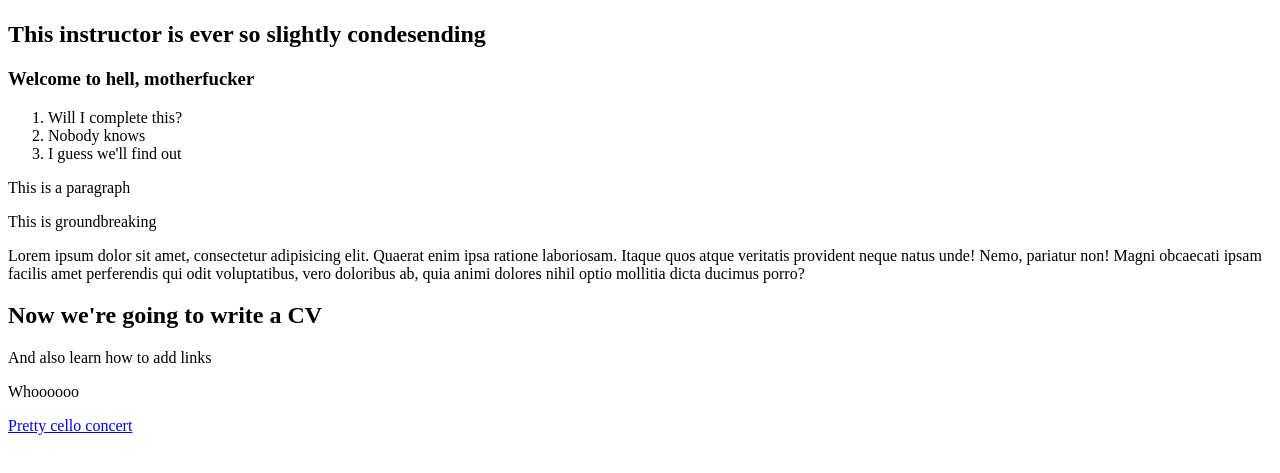
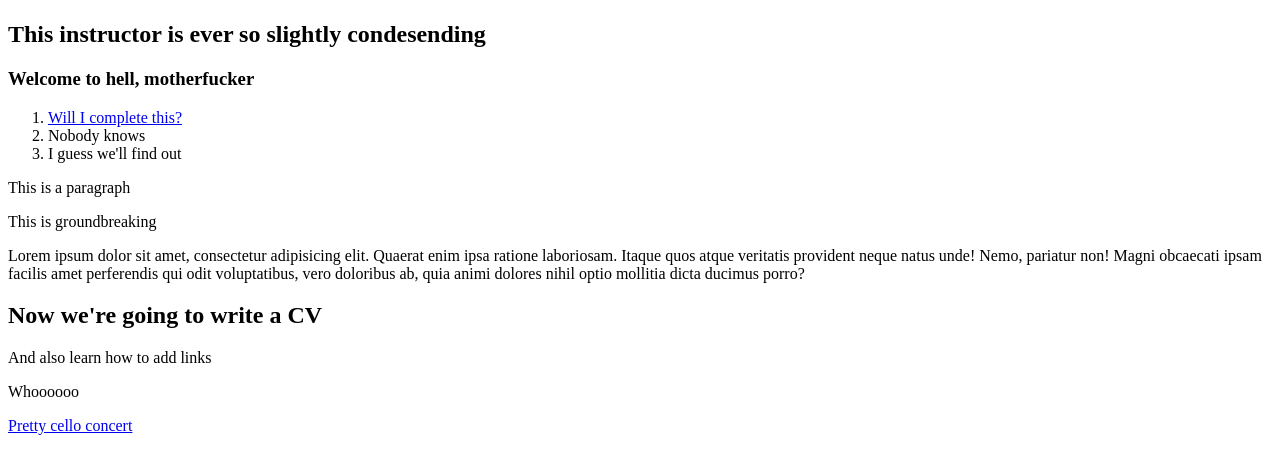
Before and after one commit to mattbernatek/week1, a plain HTML site: page week1/index.html in a window 1280 px wide. Shown: the part 59-532 px from the top of the page. Drawn offline with Linux system fonts and the light colour scheme.

Commit message:
Complete NeuroSpicy project

```diff
--- a/week1/index.html
+++ b/week1/index.html
@@ -10,7 +10,7 @@
     <h2>This instructor is ever so slightly condesending</h2>
     <h3>Welcome to hell, motherfucker</h3>
         <ol>
-            <li>Will I complete this?</li>
+            <li><a href="https://www.learnlocus.com" target="_blank">Will I complete this?</a></li>
             <li>Nobody knows</li>
             <li>I guess we'll find out</li>
         </ol>
```
